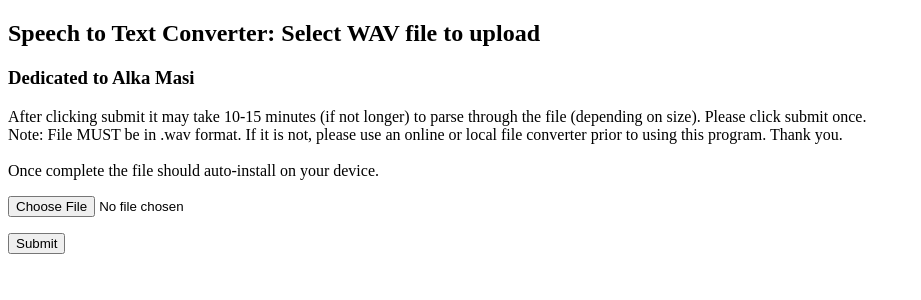
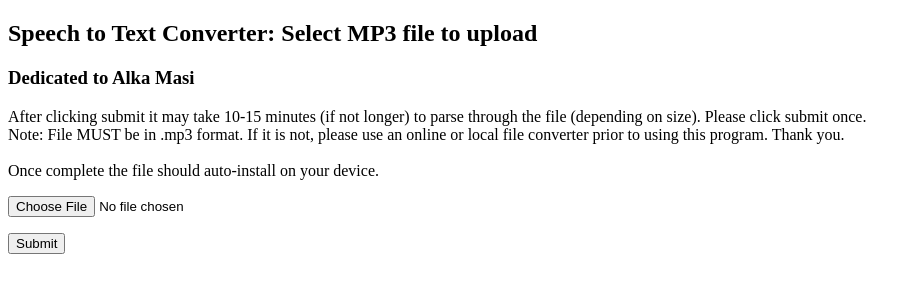
Before and after one commit to ananthgoyal/TextToSpeech, a Flask app: page / in a window 1280 px wide. Shown: the top 300 px of the page, without its empty margins (0-921 px from the left). Run offline with Flask 2, Linux system fonts and the light colour scheme.

Commit message:
mp3 rename

```diff
--- a/templates/upload.html
+++ b/templates/upload.html
@@ -1,10 +1,10 @@
 <!doctype html>
-<title>WAV File Speech to Text</title>
-<h2>Speech to Text Converter: Select WAV file to upload</h2>
+<title>MP3 File Speech to Text</title>
+<h2>Speech to Text Converter: Select MP3 file to upload</h2>
 <h3>Dedicated to Alka Masi</h3>
 <p1>After clicking submit it may take 10-15 minutes (if not longer) to parse through the file (depending on size). Please click submit once.</p1>
 <br>
-<p2>Note: File MUST be in .wav format. If it is not, please use an online or local file converter prior to using this program. Thank you.</p2>
+<p2>Note: File MUST be in .mp3 format. If it is not, please use an online or local file converter prior to using this program. Thank you.</p2>
 <br>
 <br>
 <p3>Once complete the file should auto-install on your device. </p3>
```
